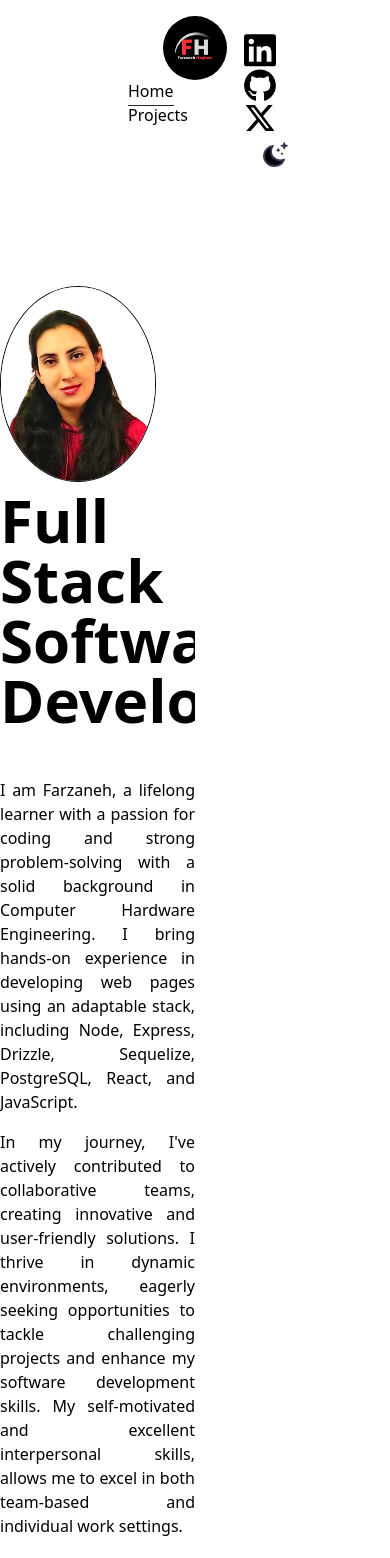
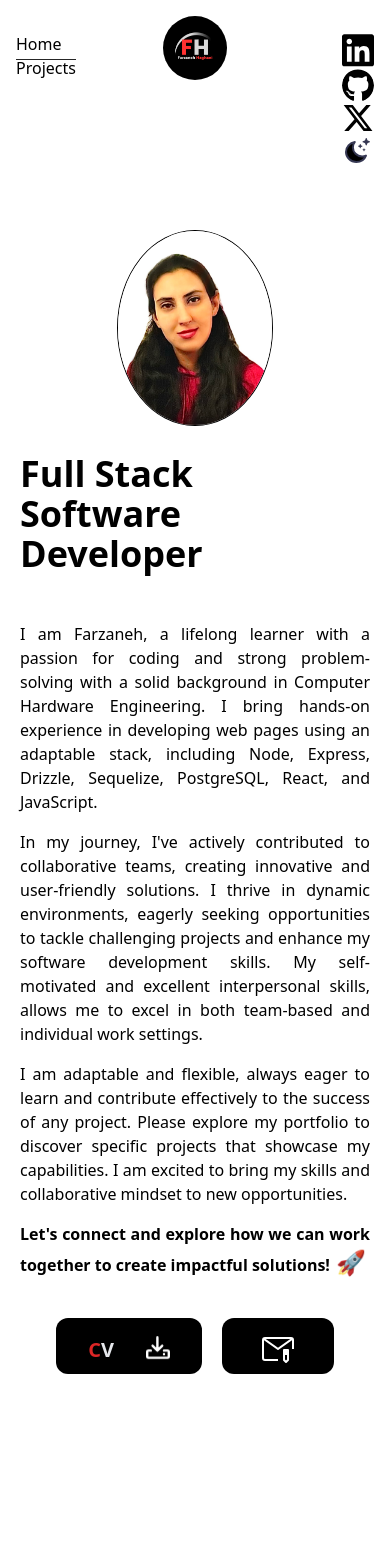
Before and after one commit to farzaneh-haghani/My-Portfolio, a Next.js app: page / in a window 390 px wide. Shown: the top 1558 px of the page. After the commit the page ends 1394 px from the top, so only its background shows below. Built offline with nearby package versions, Linux system fonts and the light colour scheme; what tailwindcss-3d would draw is missing.

Commit message:
responsive done

```diff
--- a/src/components/AnimatedText.jsx
+++ b/src/components/AnimatedText.jsx
@@ -31,7 +31,7 @@ const AnimatedText = ({ text }) => {
   return (
     <div className="w-full mx-auto py-2 flex items-center justify-center text-center overflow-hidden">
       <motion.h1
-        className="inline-block w-full font-bold capitalize text-6xl text-left dark:text-light"
+        className="inline-block w-full font-bold capitalize text-4xl sm:text-6xl text-left dark:text-light"
         variants={quote}
         initial="initial"
         animate="animate"
--- a/src/components/HomeLink.jsx
+++ b/src/components/HomeLink.jsx
@@ -5,7 +5,7 @@ import { useRouter } from "next/router";
 const HomeLink = ({ href, title, className = "" }) => {
   const router = useRouter();
   return (
-    <Link href={href} className={`${className} relative group`}>
+    <Link href={href} className={`${className} relative`}>
       {title}
       <span
         className={`h-[1px] inline-block bg-dark dark:bg-light
--- a/src/components/Icons.jsx
+++ b/src/components/Icons.jsx
@@ -1,7 +1,7 @@
 export const TwitterIcon = () => {
   return (
     <svg
-      className="w-8 ml-6 dark:fill-light dark:shadow-light dark:shadow-xl"
+      className="w-8 ml-6 dark:fill-light"
       xmlns="http://www.w3.org/2000/svg"
       viewBox="0 0 512 512"
     >
@@ -13,7 +13,7 @@ export const TwitterIcon = () => {
 export const GitHubIcon = () => {
   return (
     <svg
-      className="w-8 ml-6 dark:fill-light dark:shadow-light dark:shadow-xl rounded-[50%]"
+      className="w-8 ml-6 dark:fill-light rounded-[50%]"
       xmlns="http://www.w3.org/2000/svg"
       viewBox="0 0 496 512"
     >
@@ -25,7 +25,7 @@ export const GitHubIcon = () => {
 export const LinkedinIcon = () => {
   return (
     <svg
-      className="w-8 ml-6 dark:fill-light dark:shadow-light dark:shadow-xl"
+      className="w-8 ml-6 dark:fill-light"
       xmlns="http://www.w3.org/2000/svg"
       viewBox="0 0 448 512"
     >
@@ -37,7 +37,7 @@ export const LinkedinIcon = () => {
 export const SunIcon = () => {
   return (
     <svg
-      className="w-9 ml-6 dark:fill-light rounded-[50%] dark:shadow-light dark:shadow-xl"
+      className="w-9 ml-6 dark:fill-light rounded-[50%]"
       viewBox="0 0 24 24"
       xmlns="http://www.w3.org/2000/svg"
     >
@@ -114,7 +114,7 @@ export const Deploy = () => {
   return (
     <svg
       xmlns="http://www.w3.org/2000/svg"
-      class="icon icon-tabler icon-tabler-world-code w-10 h-10 ml-6 fill-light dark:fill-dark dark:shadow-light dark:shadow-xl rounded-[50%]"
+      class="icon icon-tabler icon-tabler-world-code w-10 h-10 ml-6 fill-light dark:fill-dark rounded-[50%]"
       viewBox="0 0 24 24"
       strokeWidth="2"
       stroke="currentColor"
--- a/src/components/NavBar.jsx
+++ b/src/components/NavBar.jsx
@@ -18,8 +18,8 @@ const NavBar = () => {
   const MotionLink = motion(Link);
 
   return (
-    <header className="w-full px-32 py-8 font-medium flex items-center justify-between dark:text-light">
-      <nav>
+    <header className="w-full px-4 sm:px-8 md:px-16 lg:px-24 xl:px-32 py-8 font-medium flex justify-between items-start dark:text-light">
+      <nav className="flex flex-col sm:flex-row">
         <HomeLink title="Home" href="/" className="mr-8" />
         <HomeLink title="Projects" href="/projects" className="mr-8" />
       </nav>
@@ -54,7 +54,7 @@ const NavBar = () => {
         </MotionLink>
         <button
           onClick={() => setMode(mode === "dark" ? "light" : "dark")}
-          className="ml-3 flex items-center justify-center rounded-full p-1"
+          className="flex items-center justify-center rounded-full hover:-translate-y-1 hover:scale-110"
         >
           {mode === "dark" ? <SunIcon /> : <MoonIcon />}
         </button>
--- a/src/components/ProjectCard.jsx
+++ b/src/components/ProjectCard.jsx
@@ -14,8 +14,8 @@ const ProjectCard = ({
   github,
 }) => {
   return (
-    <div className="relative transform-style-3d transition-all ease-out duration-1000 hover:rotate-y-180 w-full">
-      <article className="backface-hidden h-full flex-col content-between rounded-3xl border dark:border-gray-600  shadow-slate-500 shadow-xl p-10 dark:text-slate-200 bg-neutral-100 dark:bg-neutral-900">
+    <div className="relative transform-style-3d transition-all ease-out duration-1000 hover:rotate-y-180 w-full hover:backface-hidden">
+      <article className="h-full flex flex-col content-between rounded-3xl border dark:border-gray-600  shadow-slate-500 shadow-xl p-10 dark:text-slate-200 bg-neutral-100 dark:bg-neutral-900">
         <div className="mb-5 flex justify-between font-bold">
           <h2 className="text-3xl text-red-600">{title}</h2>
           <span className="mt-1">{type}</span>
@@ -25,14 +25,13 @@ const ProjectCard = ({
       </article>
 
       <article
-        className="absolute top-0 backface-hidden rotate-y-180 rounded-3xl h-full w-full flex-col content-between
-      border dark:border-gray-600 shadow-slate-500 shadow-xl p-10 dark:text-slate-200"
+        className="absolute top-0 backface-hidden rotate-y-180 rounded-3xl h-full w-full flex flex-col justify-evenly
+      border dark:border-gray-600 shadow-slate-500 shadow-xl p-2 sm:p-4 md:p-6 lg:p-8 xl:p-10 dark:text-slate-200"
       >
-        <p className="text-justify">
+        <p className="md:text-justify">
           <b>{businessProblem ? "Business Problem: " : "Summary: "}</b>
           {businessProblem ? businessProblem : summary}
         </p>
-        <div className="mt-3">
         <div className="flex flex-wrap">
           {skills.split("-").map((skill, index) => (
             <span
@@ -43,8 +42,7 @@ const ProjectCard = ({
             </span>
           ))}
         </div>
-        </div>
-        <div className="flex justify-evenly mt-7">
+        <div className="flex justify-evenly">
           <Link href={github} target="_blank">
             <GitHubIcon />
           </Link>
--- a/src/pages/index.jsx
+++ b/src/pages/index.jsx
@@ -10,8 +10,7 @@ export default function Home() {
   const [isClicked, setIsClicked] = useState(false);
 
   return (
-    <>
-      <main className="lg:flex justify-start items-center pt-[5rem] dark:bg-dark dark:text-slate-200">
+    <main className="flex flex-col lg:flex-row items-center pt-[2rem] sm:pt-[5rem] dark:bg-dark dark:text-slate-200">
       <div className="flex justify-center w-[40%]">
         <Image
           src={picture}
@@ -20,35 +19,35 @@ export default function Home() {
           priority
         />
       </div>
-        <div className="w-[50%] flex flex-col items-center self-center text-base font-medium text-justify">
+      <div className="lg:w-[55%] flex flex-col items-center self-center text-base font-medium text-justify p-5">
         <AnimatedText text="Full Stack Software Developer" />
         <p className="mt-10">
-            I am Farzaneh, a lifelong learner with a passion for coding and
-            strong problem-solving with a solid background in Computer Hardware
-            Engineering. I bring hands-on experience in developing web pages
-            using an adaptable stack, including Node, Express, Drizzle,
-            Sequelize, PostgreSQL, React, and JavaScript.
+          I am Farzaneh, a lifelong learner with a passion for coding and strong
+          problem-solving with a solid background in Computer Hardware
+          Engineering. I bring hands-on experience in developing web pages using
+          an adaptable stack, including Node, Express, Drizzle, Sequelize,
+          PostgreSQL, React, and JavaScript.
         </p>
         <p className="mt-4">
-            In my journey, I&apos;ve actively contributed to collaborative
-            teams, creating innovative and user-friendly solutions. I thrive in
-            dynamic environments, eagerly seeking opportunities to tackle
-            challenging projects and enhance my software development skills. My
-            self-motivated and excellent interpersonal skills, allows me to
-            excel in both team-based and individual work settings.
+          In my journey, I&apos;ve actively contributed to collaborative teams,
+          creating innovative and user-friendly solutions. I thrive in dynamic
+          environments, eagerly seeking opportunities to tackle challenging
+          projects and enhance my software development skills. My self-motivated
+          and excellent interpersonal skills, allows me to excel in both
+          team-based and individual work settings.
         </p>
         <p className="mt-4">
           I am adaptable and flexible, always eager to learn and contribute
-            effectively to the success of any project. Please explore my
-            portfolio to discover specific projects that showcase my
-            capabilities. I am excited to bring my skills and collaborative
-            mindset to new opportunities.
+          effectively to the success of any project. Please explore my portfolio
+          to discover specific projects that showcase my capabilities. I am
+          excited to bring my skills and collaborative mindset to new
+          opportunities.
         </p>
         <p className="mt-4 font-bold">
           Let&apos;s connect and explore how we can work together to create
           impactful solutions!<span className="text-2xl"> 🚀</span>
         </p>
-          <div className="flex items-center justify-between mt-10 w-1/3">
+        <div className="flex mt-10">
           <Link
             onClick={() => setIsClicked(true)}
             href="/FarzanehCV.pdf"
@@ -65,7 +64,7 @@ export default function Home() {
           <Link
             href="mailto:farzaneh.haghani@gmail.com"
             target="_blank"
-              className="flex items-center pt-4 pb-2 px-10 bg-black text-light rounded-xl text-xl font-extrabold dark:border dark:border-light"
+            className="flex items-center pt-4 pb-2 px-10 ml-5 bg-black text-light rounded-xl text-xl font-extrabold dark:border dark:border-light"
           >
             <MailIcon />
           </Link>
@@ -78,6 +77,5 @@ export default function Home() {
         )}
       </div>
     </main>
-    </>
   );
 }
--- a/src/pages/projects.jsx
+++ b/src/pages/projects.jsx
@@ -10,11 +10,11 @@ import eShop from "public/images/eShop.jpg";
 
 const projects = () => {
   return (
-    <main className="flex flex-col justify-start items-center min-h-full p-[5rem]">
+    <main className="flex flex-col justify-start items-center min-h-full py-[5rem] px-[1rem] sm:px-[2rem] md:px-[3rem] lg:px-[4rem] xl:px-[5rem]">
       <div>
         <AnimatedText text="My Projects" />
       </div>
-      <div className="grid grid-cols-12 gap-20 mt-10">
+      <div className="grid sm:grid-cols-4 md:grid-cols-8 xl:grid-cols-12 gap-20 mt-10">
         <div className="col-span-4">
           <ProjectCard
             type="Team Work"
```
Lines whose indentation alone changed are shown as unchanged.
